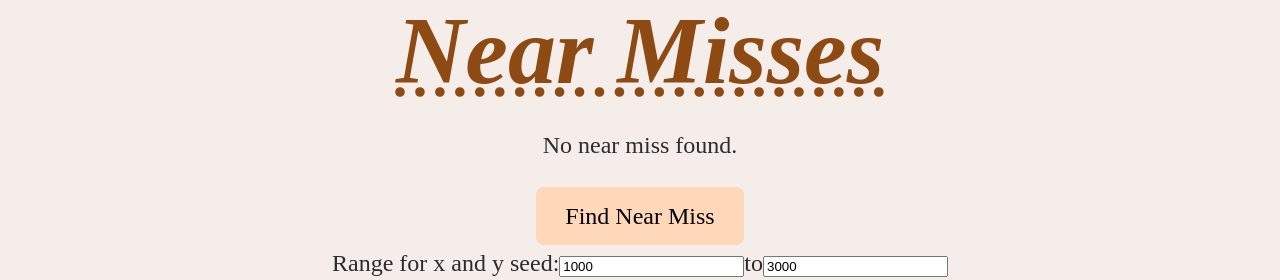
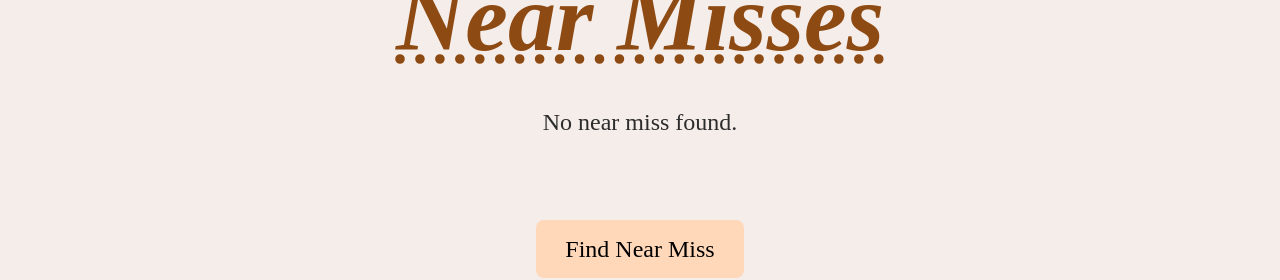
Before and after one commit to CodingNightlark/FermatNearMisses, a React (Vite) app: page / in a window 1280 px wide. Shown: the part 142-422 px from the top of the page. Built offline with nearby package versions, Linux system fonts and the light colour scheme.

Commit message:
fixed formatting when result is generating

```diff
--- a/src/App.jsx
+++ b/src/App.jsx
@@ -41,7 +41,11 @@ function App() {
               Near Misses
             </motion.span>
         </h1>
-
+         <div style={{
+      height: '130px',   // set height
+      overflow: 'auto',  // or 'hidden', 'scroll' depending on desired behavior
+      padding: '10px'
+    }}>
         {loading && <p>Searching for near-miss...</p>}
 
         {!loading && result && (
@@ -58,10 +62,13 @@ function App() {
        ) }
 
 
+
+
         {!loading && result === null && <p>No near miss found.</p>}
-
+</div>
         <button onClick={handleClick}> {result ? "Find Another " : "Find Near Miss" } </button>
       </div>
+
 
       <div className="inputs">
         <label>
```
Also changed, not shown: src/App.css (line endings or trailing spaces).
